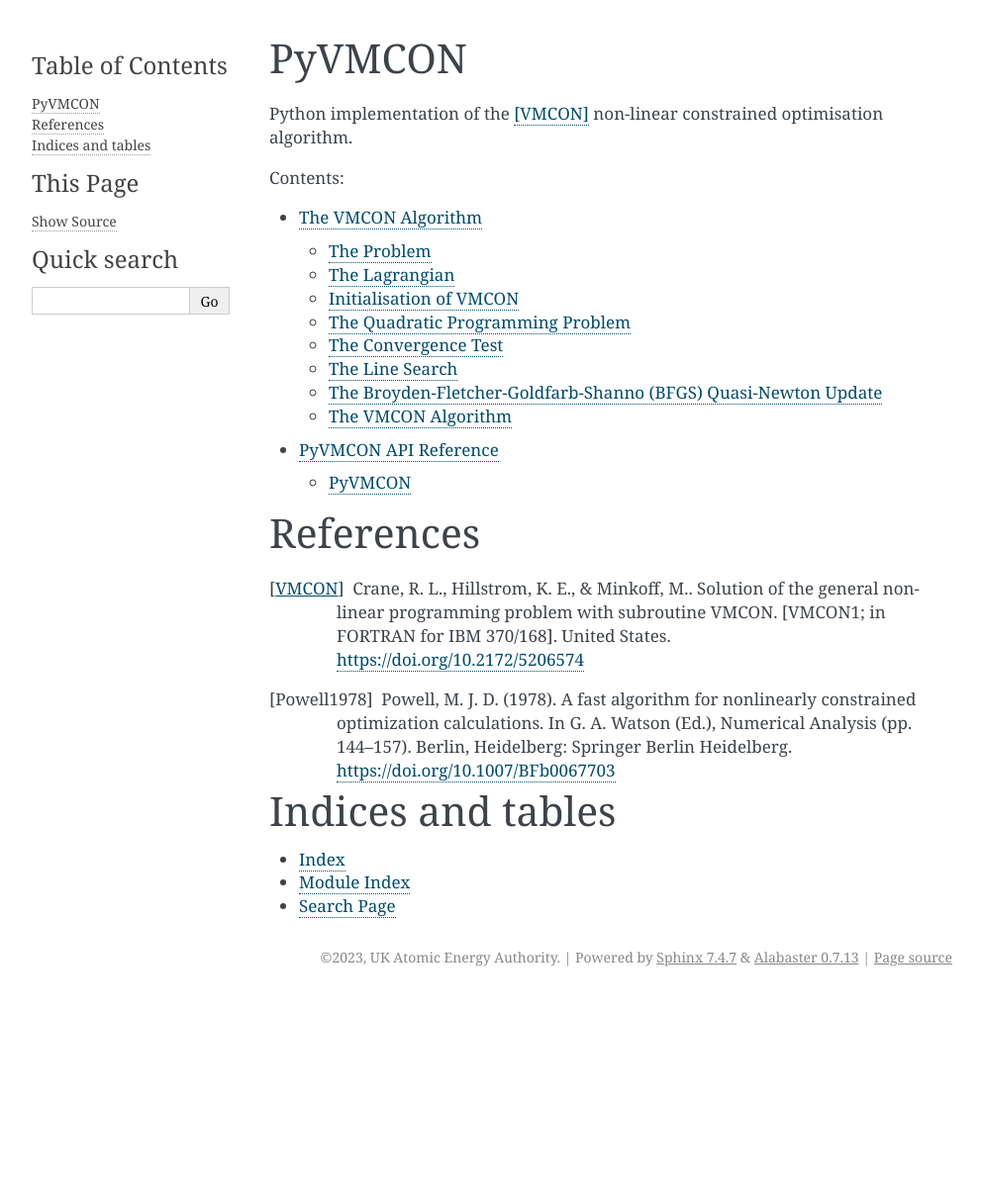
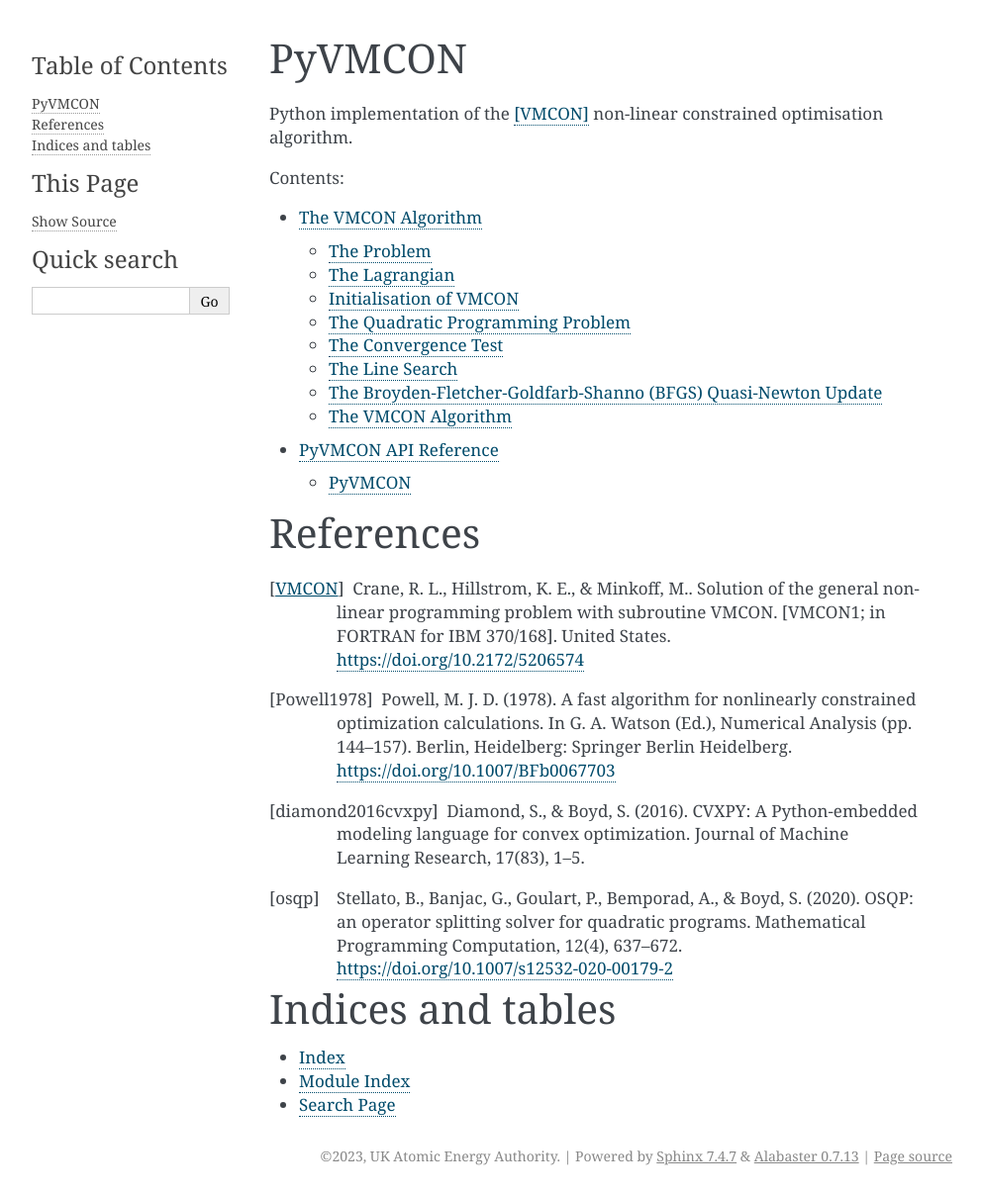
Before and after one commit to ukaea/PyVMCON, a Sphinx documentation site: the page built from docs/source/index.rst, in a window 1280 px wide. Shown: the whole page at 99% size, without its empty margins (148-1140 px from the left). Built offline with Sphinx 7.4.7, drawn with Linux system fonts in a browser that asks for light colours; before the commit the page ends 1007 px from its top, so only the background shows below that.

Commit message:
Add CVXPY and OSQP citations (#11)

```diff
--- a/docs/source/index.rst
+++ b/docs/source/index.rst
@@ -16,7 +16,8 @@ References
 
 .. [VMCON] Crane, R. L., Hillstrom, K. E., & Minkoff, M.. Solution of the general nonlinear programming problem with subroutine VMCON. [VMCON1; in FORTRAN for IBM 370/168]. United States. https://doi.org/10.2172/5206574
 .. [Powell1978] Powell, M. J. D. (1978). A fast algorithm for nonlinearly constrained optimization calculations. In G. A. Watson (Ed.), Numerical Analysis (pp. 144–157). Berlin, Heidelberg: Springer Berlin Heidelberg. https://doi.org/10.1007/BFb0067703
-
+.. [diamond2016cvxpy] Diamond, S., & Boyd, S. (2016). CVXPY: A Python-embedded modeling language for convex optimization. Journal of Machine Learning Research, 17(83), 1–5.
+.. [osqp] Stellato, B., Banjac, G., Goulart, P., Bemporad, A., & Boyd, S. (2020). OSQP: an operator splitting solver for quadratic programs. Mathematical Programming Computation, 12(4), 637–672. https://doi.org/10.1007/s12532-020-00179-2
 
 
 Indices and tables
```
